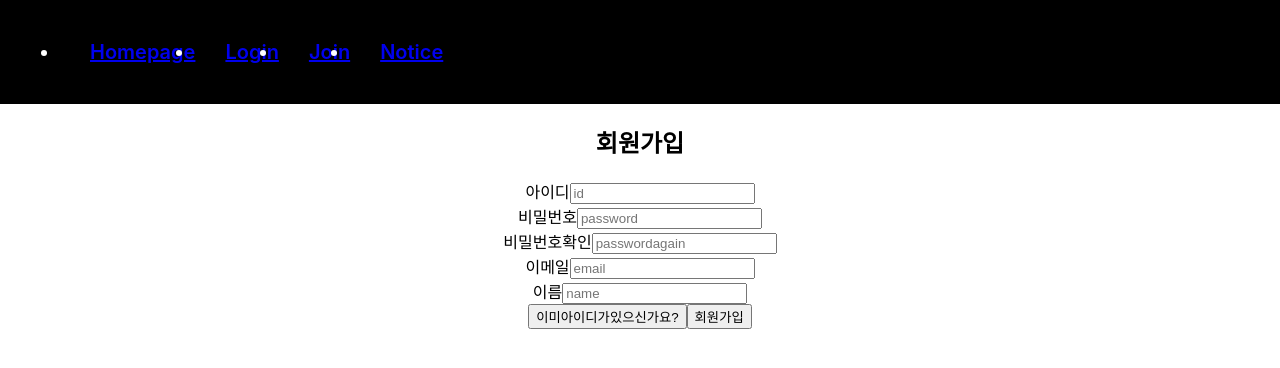
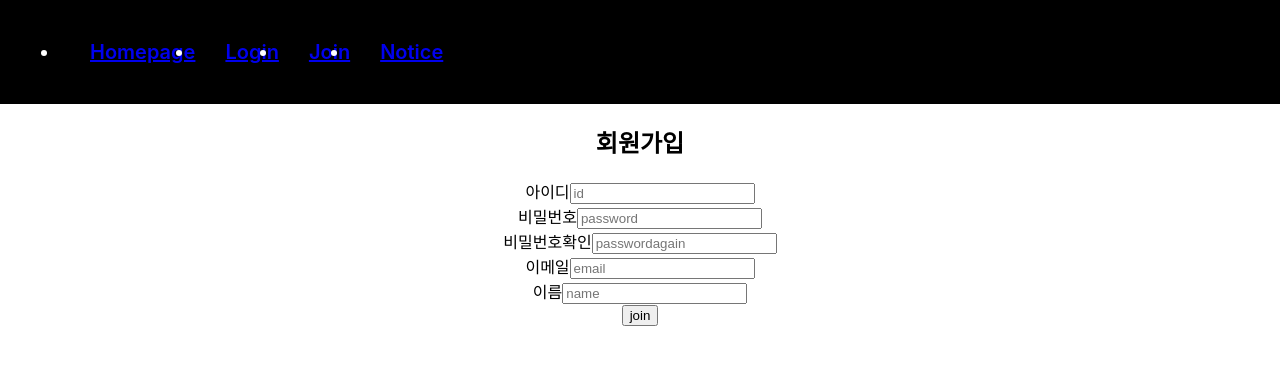
Before and after one commit to kimsunin/_regist_book, a React (Create React App) app: page /join in a window 1280 px wide. Shown: the top 368 px of the page. Built offline with nearby package versions, Linux system fonts and the light colour scheme.

Commit message:
joinform

```diff
--- a/src/component/Join.js
+++ b/src/component/Join.js
@@ -1,8 +1,9 @@
 export default function Join(){
     return(
         <div className="join">
+             <h2>회원가입</h2>
+        <form>
             <div id="join-id">
-                <h2>회원가입</h2>
                 <span>아이디</span>
                 <input type="text" required maxLength="15" placeholder="id"></input>
             </div>
@@ -24,8 +25,8 @@ export default function Join(){
                 <span>이름</span>
                 <input type="text" required maxLength="10" placeholder="name"></input>
             </div>
-            <button>이미아이디가있으신가요?</button>
-            <button>회원가입</button>
+            <input type="submit" value="join"></input>
+        </form>
         </div>
     )
 }
```
